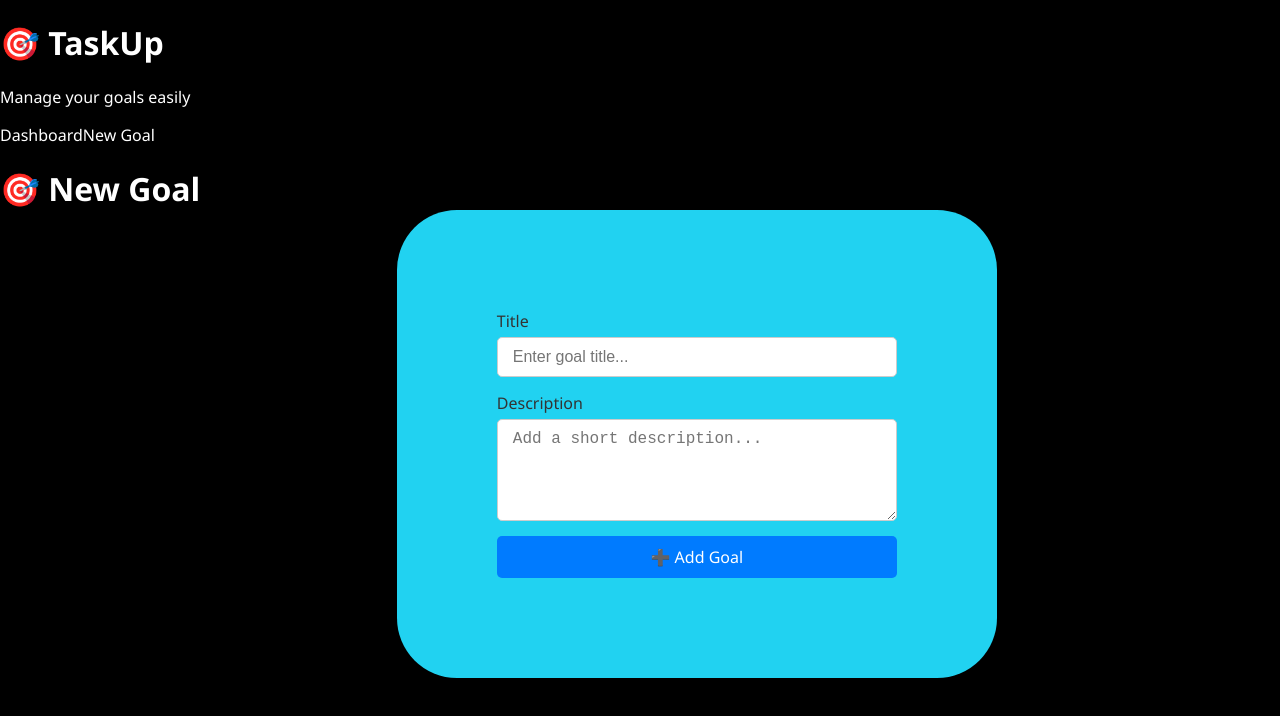
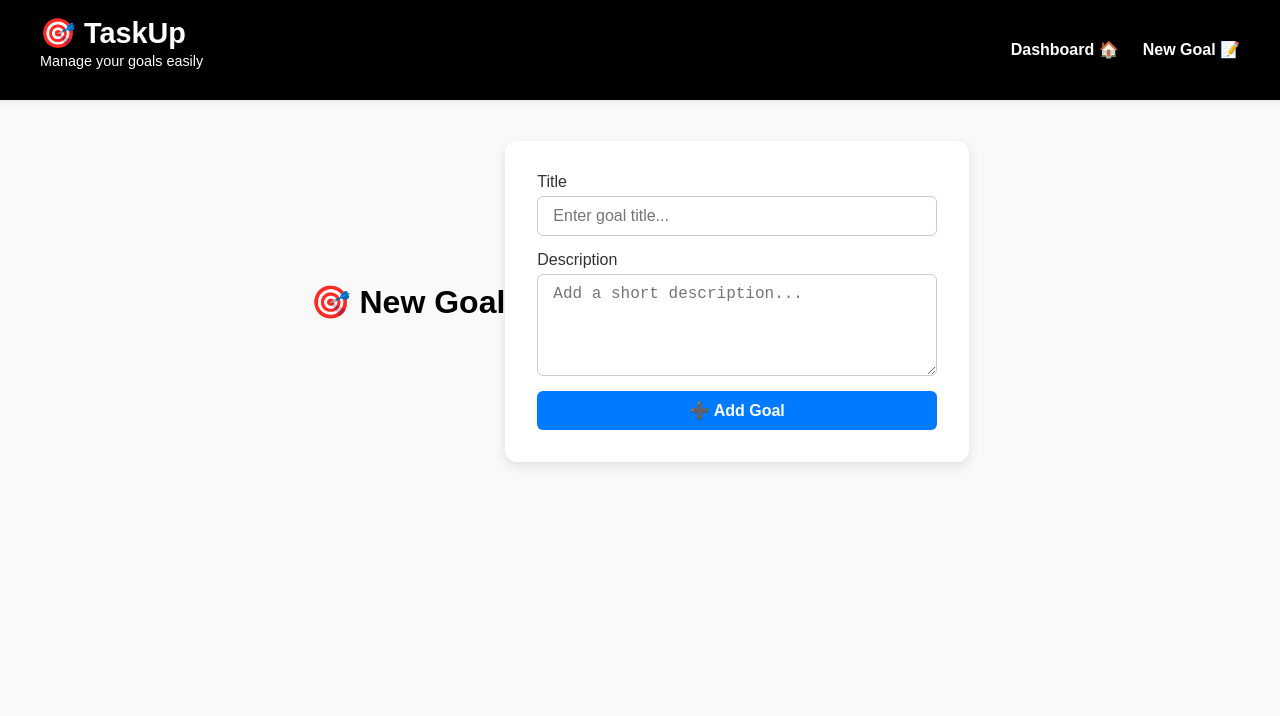
Before and after one commit to IanNjunge/TaskUp-Frontend, a React (Vite) app: page /new in a window 1280 px wide. Shown: the top 716 px of the page. Built offline with nearby package versions, Linux system fonts and the light colour scheme.

Commit message:
Improves styling

```diff
--- a/src/App.css
+++ b/src/App.css
@@ -1,4 +1,12 @@
-/*  Container  */
+ /* ====== GLOBAL ====== */
+body {
+  margin: 0;
+  font-family: Arial, Helvetica, sans-serif;
+  background-color: #f9f9f9;
+  color: #000;
+}
+
+/* Container utility */
 .container {
   max-width: 1200px;
   margin: 2rem auto;
@@ -8,230 +16,272 @@
   align-items: center;
 }
 
-.dash-link {
-  display: flex;
-  justify-content: center;
-  margin-top: 0.5 rem;
-  margin-bottom: 20px;
-  background-color: #a6a6a7;
-  color: #000;
+/* ====== NAVBAR ====== */
+.navbar {
+  background-color: #000000;
+  border-bottom: 1px solid #eaeaea;
+  padding: 1rem 2rem;
+  box-shadow: 0 2px 5px rgba(0,0,0,0.05);
+  position: sticky;
+  top: 0;
+  z-index: 1000;
 }
 
-.new-goal-link {
+.navbar-container {
   display: flex;
-  justify-content: center;
-  margin-top: 0.5 rem;
-  margin-bottom: 20px;
-  background-color: #cacaca;
-  color: #000;
+  justify-content: space-between;
+  align-items: center;
+  max-width: 1200px;
+  margin: 0 auto;
 }
-/* Dashboard container */
+
+/* Logo and tagline */
+.logo-section {
+  display: flex;
+  flex-direction: column;
+}
+
+.logo {
+  font-size: 1.8rem;
+  font-weight: bold;
+  color: #ffffff;
+  margin: 0;
+}
+
+.tagline {
+  font-size: 0.9rem;
+  color: #fcfcfc;
+  margin-top: 0.2rem;
+}
+
+/* Nav links */
+.nav-links {
+  display: flex;
+  gap: 1.5rem;
+}
+
+.nav-link {
+  text-decoration: none;
+  font-weight: 600;
+  color: #ffffff;
+  transition: color 0.2s ease;
+}
+
+.nav-link:hover {
+  color: #007bff;
+}
+
+/* ====== DASHBOARD ====== */
 .dashboard-container {
-  background-color: #000;
+  background-color: #f9f9f9;
   min-height: 100vh;
   padding: 20px;
-  color: #fff;
 }
 
-/* Dashboard stats */
+.dashboard-header h2 {
+  margin-bottom: 1.5rem;
+  font-size: 1.5rem;
+  display: flex;
+  align-items: center;
+  gap: 0.5rem;
+}
+
+/* Stats row */
 .goal-stats {
   display: flex;
   gap: 20px;
-  margin-bottom: 20px;
+  margin-bottom: 30px;
+  justify-content: center;
 }
 
 .goal-stat {
-  background-color: #111;
-  padding: 10px 20px;
-  border-radius: 8px;
+  background-color: #000000;
+  padding: 20px 30px;
+  border-radius: 12px;
+  box-shadow: 0 2px 8px rgba(0,0,0,0.05);
   text-align: center;
+  flex: 1;
+  max-width: 250px;
+  transition: transform 0.2s ease, box-shadow 0.2s ease;
+  color: #ffffff;
+
+}
+.goal-stat:hover {
+  transform: translateY(-6px);
+  box-shadow: 0 6px 16px rgba(0,0,0,0.15);
+}
+
+
+
+.goal-stat h3 {
+  margin: 0 0 0.5rem;
+  color: #007bff;
+}
+
+.goal-stat p {
+  font-size: 1.3rem;
+  font-weight: bold;
+  margin: 0;
 }
 
 /* Goal list */
 .goal-list {
   display: flex;
-  flex-direction: column;
-  gap: 15px;
+  flex-wrap: wrap;
+  gap: 20px;
+  justify-content: center;
 }
 
-/* Goal card */
+.no-goals {
+  text-align: center;
+  margin-top: 20px;
+  color: #555;
+}
+
+/* ====== GOAL CARD ====== */
 .goal-card {
-  height: 60px;
+  flex: 1 1 300px;
   max-width: 300px;
-  margin: 1rem auto;
-  padding: 1rem;
-  border-radius: 8px;
-  box-shadow: 0 2px 6px rgba(0,0,0,0.1);
+  padding: 1.5rem;
+  border-radius: 12px;
+  box-shadow: 0 2px 8px rgba(0,0,0,0.1);
   background-color: #fff;
   color: #000;
-
   display: flex;
   flex-direction: column;
-  gap: 0.5rem;
-  align-items: flex-start;
+  justify-content: space-between;
+  transition: transform 0.2s ease, box-shadow 0.2s ease;
 }
 
+.goal-card:hover {
+  transform: translateY(-6px);
+  box-shadow: 0 6px 16px rgba(0,0,0,0.15);
+}
+
+.goal-card h3 {
+  margin: 0 0 0.5rem;
+  color: #1393b3;
+}
+
+.goal-card p {
+  margin: 0.3rem 0;
+  color: #333;
+}
 
 .goal-info h3.completed {
   text-decoration: line-through;
   color: gray;
 }
 
+.goal-buttons {
+  margin-top: 1rem;
+}
+
 .goal-buttons button {
-  margin-left: 10px;
-  padding: 5px 10px;
+  margin-right: 10px;
+  padding: 8px 14px;
   border: none;
-  border-radius: 5px;
+  border-radius: 6px;
   cursor: pointer;
+  font-size: 0.9rem;
+  font-weight: 600;
 }
 
 .mark-done {
-  background-color: #007bff;
+  background-color: #080808;
   color: white;
 }
 
+.mark-done:hover {
+  background-color: #0056b3;
+}
+
 .delete {
-  background-color: #dc3545;
+  background-color: #000000;
   color: white;
 }
 
-.no-goals {
-  text-align: center;
-  margin-top: 20px;
-  color: #ccc;
+.delete:hover {
+  background-color: #a71d2a;
 }
 
-
-/* Goal Card  */
-.goal-card {
-  max-width: 300px;
-  width: 100%;
-  margin: 1rem auto;
-  padding: 5rem;
-  border-radius: 8px;
-  box-shadow: 0 2px 6px rgba(0,0,0,0.1);
-  background-color: #fff;
-  color: #000;
-
-  display:flex;
-  text-align: left;
-
-  overflow-wrap: break-word;
-  word-break: break-word;
-  white-space: normal;
-  border-radius: 50px;
+/* ====== NEW GOAL FORM ====== */
+.goal-form-container {
+  display: flex;
+  justify-content: center;
+  align-items: center;
+  padding: 40px;
 }
 
-
-.goal-card h3 {
-  margin-top: -20%;
-  margin-bottom: 0.5rem;
-  color: #1393b3;
+.goal-form-container h1 {
+  margin-bottom: 20px;
+  color: #000;
+  text-align: center;
 }
 
-.goal-card p {
-  margin: 0.3rem 0;
-  color: #000000;
-}
-
-.goal-card button {
-  margin-top: 10%;
-  align-self: flex-start;
-  padding: 0.5rem 1rem;
-  background-color: #4a90e2;
-  color: #fff;
-  border: none;
-  border-radius: 60px;
-  cursor: pointer;
-  font-weight: 600;
-}
-
-/* NewGoalForm*/
-/* Container for the form page */
-.goal-form-container {
-  align-items: center;
-  margin-top:auto;
-  margin-right: auto;
-}
-
-/* Heading styling */
-.goal-form-container h1 {
-  margin-bottom: 0px;
-  color: #fff;
-}
-
-/* The form itself */
 .goal-form {
   display: flex;
   flex-direction: column;
   width: 100%;
   max-width: 400px;
-  background-color: #21d2f1;
-  padding: 100px;
-  border-radius: 8px;
-  box-shadow: 0 4px 12px rgba(0,0,0,0.15);
-  margin-left: 31%;
-  border-radius: 60px;
-
+  background-color: #fff;
+  padding: 2rem;
+  border-radius: 12px;
+  box-shadow: 0 4px 12px rgba(0,0,0,0.1);
 }
 
-/* Each input group */
 .form-group {
   display: flex;
   flex-direction: column;
   margin-bottom: 15px;
 }
 
-/* Labels */
 .form-group label {
   margin-bottom: 5px;
   font-weight: 500;
   color: #333;
 }
 
-/* Inputs and textarea */
 .form-group input,
-.form-group textarea {
+.form-group textarea,
+.form-group select {
   padding: 10px 15px;
   font-size: 16px;
   border: 1px solid #ccc;
-  border-radius: 5px;
+  border-radius: 6px;
   outline: none;
   transition: border 0.2s;
 }
 
 .form-group input:focus,
-.form-group textarea:focus {
-  border-color: #007bff; /* highlight on focus */
+.form-group textarea:focus,
+.form-group select:focus {
+  border-color: #007bff;
 }
 
-/* Textarea specific */
 .form-group textarea {
   resize: vertical;
   min-height: 80px;
 }
 
-/* Submit button */
 .btn.add-btn {
   padding: 10px 20px;
   font-size: 16px;
   background-color: #007bff;
   color: #fff;
   border: none;
-  border-radius: 5px;
+  border-radius: 6px;
   cursor: pointer;
   transition: background-color 0.2s;
+  font-weight: 600;
 }
 
 .btn.add-btn:hover {
   background-color: #0056b3;
 }
 
-
-
-
-/*Responsive  */
-@media (max-width: 600px) {
+/* ====== RESPONSIVE ====== */
+@media (max-width: 768px) {
   .goal-stats {
     flex-direction: column;
     align-items: center;
@@ -241,4 +291,9 @@
     width: 80%;
     margin-bottom: 1rem;
   }
+
+  .goal-list {
+    flex-direction: column;
+    align-items: center;
+  }
 }
--- a/src/components/Navbar.jsx
+++ b/src/components/Navbar.jsx
@@ -11,8 +11,8 @@ function Navbar() {
 
 
         <nav className="nav-links">
-          <Link to="/" className="nav-link">Dashboard</Link>
-          <Link to="/new" className="nav-link">New Goal</Link>
+          <Link to="/" className="nav-link">Dashboard 🏠</Link>
+          <Link to="/new" className="nav-link">New Goal 📝</Link>
         </nav>
       </div>
     </header>
```
